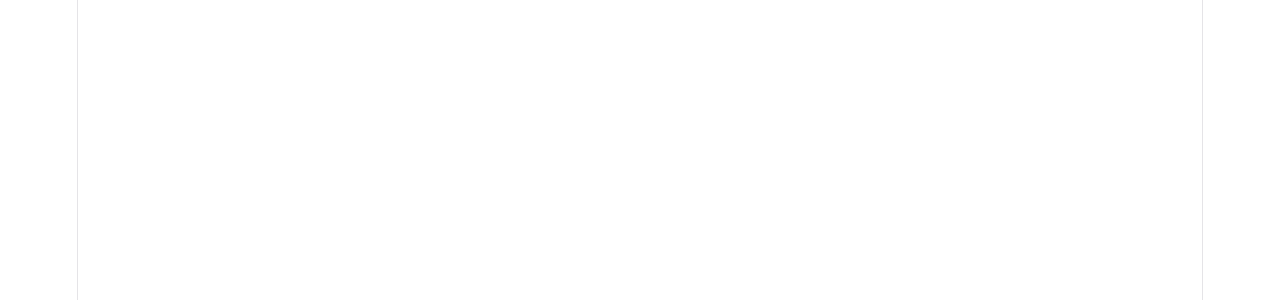
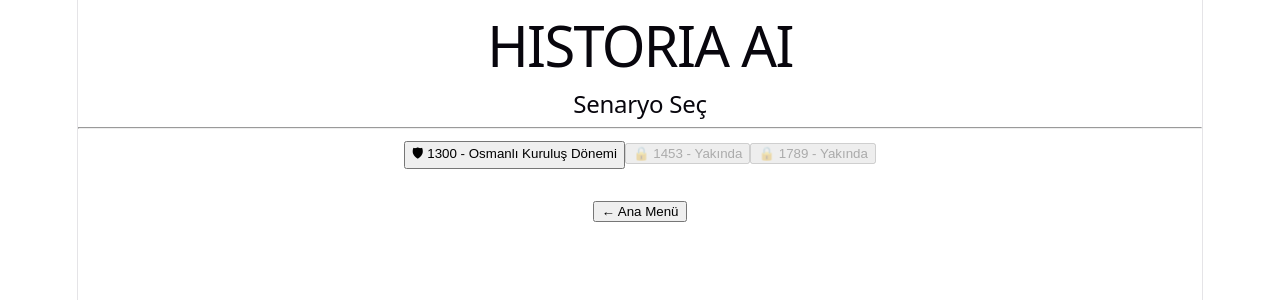
Before and after one commit to woispy/historia-ai, a React (Vite) app: page /scenario in a window 1280 px wide. Before the commit this address had no page. Shown: the top 300 px of the page. Built offline with nearby package versions, Linux system fonts and the light colour scheme.

Commit message:
Create reusable layout component

```diff
--- a/src/App.jsx
+++ b/src/App.jsx
@@ -2,6 +2,7 @@
 
 import MainMenu from "./pages/MainMenu";
 import NewGame from "./pages/NewGame";
+import ScenarioSelect from "./pages/ScenarioSelect";
 import Settings from "./pages/Settings";
 import Game from "./pages/Game";
 
@@ -9,15 +10,15 @@
   return (
     <BrowserRouter>
       <Routes>
-
         <Route path="/" element={<MainMenu />} />
 
         <Route path="/new-game" element={<NewGame />} />
 
+        <Route path="/scenario" element={<ScenarioSelect />} />
+
         <Route path="/settings" element={<Settings />} />
 
         <Route path="/game" element={<Game />} />
-
       </Routes>
     </BrowserRouter>
   );
--- /dev/null
+++ b/src/components/Layout.jsx
@@ -0,0 +1,17 @@
+function Layout({ title, children }) {
+  return (
+    <div className="app">
+
+      <h1>HISTORIA AI</h1>
+
+      <h2>{title}</h2>
+
+      <hr />
+
+      {children}
+
+    </div>
+  );
+}
+
+export default Layout;
--- a/src/pages/MainMenu.jsx
+++ b/src/pages/MainMenu.jsx
@@ -1,4 +1,5 @@
 import { useNavigate } from "react-router-dom";
+import Layout from "../components/Layout";
 
 function MainMenu() {
 
@@ -6,15 +7,11 @@
 
     return (
 
-        <div className="app">
-
-            <h1>HISTORIA AI</h1>
-
-            <h3>A Living Grand Strategy</h3>
+        <Layout title="A Living Grand Strategy">
 
             <div className="menu">
 
-                <button onClick={() => navigate("/new-game")}>
+                <button onClick={() => navigate("/scenario")}>
 
                     🗡 Yeni Oyun
 
@@ -40,7 +37,7 @@
 
             </div>
 
-        </div>
+        </Layout>
 
     );
 
--- /dev/null
+++ b/src/pages/ScenarioSelect.jsx
@@ -0,0 +1,48 @@
+import { useNavigate } from "react-router-dom";
+import Layout from "../components/Layout";
+
+function ScenarioSelect() {
+
+    const navigate = useNavigate();
+
+    return (
+
+        <Layout title="Senaryo Seç">
+
+            <div className="menu">
+
+                <button>
+
+                    🛡 1300 - Osmanlı Kuruluş Dönemi
+
+                </button>
+
+                <button disabled>
+
+                    🔒 1453 - Yakında
+
+                </button>
+
+                <button disabled>
+
+                    🔒 1789 - Yakında
+
+                </button>
+
+            </div>
+
+            <br />
+
+            <button onClick={() => navigate("/")}>
+
+                ← Ana Menü
+
+            </button>
+
+        </Layout>
+
+    );
+
+}
+
+export default ScenarioSelect;
--- a/src/pages/Settings.jsx
+++ b/src/pages/Settings.jsx
@@ -1,9 +1,26 @@
+import { useNavigate } from "react-router-dom";
+import Layout from "../components/Layout";
+
 function Settings() {
-  return (
-    <div>
-      <h1>Ayarlar</h1>
-    </div>
-  );
+
+    const navigate = useNavigate();
+
+    return (
+
+        <Layout title="Ayarlar">
+
+            <p>Buraya oyun ayarları gelecek.</p>
+
+            <button onClick={() => navigate("/")}>
+
+                ← Ana Menü
+
+            </button>
+
+        </Layout>
+
+    );
+
 }
 
 export default Settings;
```
